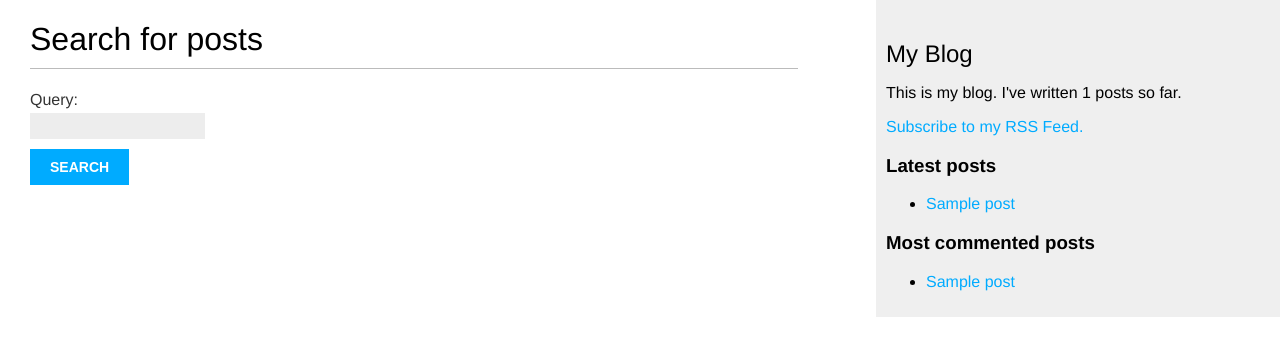
After one commit to davidjnevin/Django_Blog, a Django app: page /blog/search/ in a window 1280 px wide. The commit adds this page. Shown: the top 356 px of the page. Run offline with Django 4.2, Linux system fonts and the light colour scheme; tables that the repository leaves empty hold one stand-in row (values such as "Sample post").

Commit message:
Search function added, sitemaps, rss feeds, tags

```diff
--- a/blog/forms.py
+++ b/blog/forms.py
@@ -1,9 +1,12 @@
 from django import forms
+from django.contrib.postgres.search import SearchVector
 
 from .models import Comment
 
 
 class EmailPostForm(forms.Form):
+    """Returns the email form."""
+
     name = forms.CharField(max_length=25)
     email = forms.EmailField()
     to = forms.EmailField()
@@ -11,6 +14,16 @@ class EmailPostForm(forms.Form):
 
 
 class CommentForm(forms.ModelForm):
+    """Return form with name, email, and body."""
+
     class Meta:
+        """Use three fields from Comment class to generate form."""
+
         model = Comment
         fields = ["name", "email", "body"]
+
+
+class SearchForm(forms.Form):
+    """Return search form."""
+
+    query = forms.CharField(max_length=100)
--- a/blog/models.py
+++ b/blog/models.py
@@ -2,6 +2,7 @@ from django.contrib.auth.models import User
 from django.db import models
 from django.urls import reverse
 from django.utils import timezone
+from taggit.managers import TaggableManager
 
 
 class PublishedManager(models.Manager):
@@ -33,6 +34,7 @@ class Post(models.Model):
     status = models.CharField(
         max_length=2, choices=Status.choices, default=Status.DRAFT
     )
+    tags = TaggableManager()
 
     objects = models.Manager()  # The default Manager
     published = PublishedManager()  # Custom manager for Published posts
--- a/blog/templates/blog/base.html
+++ b/blog/templates/blog/base.html
@@ -1,3 +1,4 @@
+{% load blog_tags %}
 {% load static %}
 <!DOCTYPE html>
 <HTML>
@@ -12,7 +13,24 @@
     </div>
     <div id="sidebar">
         <h2>My Blog</h2>
-        <p>This is my blog</p>
-    </div>
+        <p>This is my blog.
+        I've written {% total_posts %} posts so far.</p>
+        <p>
+        <a href="{ url "blog:post_feed" %}">
+                        Subscribe to my RSS Feed.
+        </a>
+        </p>
+       <h3>Latest posts</h3>
+    {% show_latest_posts 3 %}
+    <h3>Most commented posts</h3>
+    {% get_most_commented_posts as most_commented_posts %}
+    <ul>
+      {% for post in most_commented_posts %}
+        <li>
+          <a href="{{ post.get_absolute_url }}">{{ post.title }}</a>
+        </li>
+      {% endfor %}
+    </ul>
+  </div>
 </body>
 </html>
--- /dev/null
+++ b/blog/templates/blog/post/latest_posts.html
@@ -0,0 +1,7 @@
+<ul>
+    {% for post in latest_posts %}
+        <li>
+            <a href="{{ post.get_absolute_url }}">{{ post.title}}</a>
+        </li>
+    {% endfor %}
+</ul>
--- /dev/null
+++ b/blog/templates/blog/post/search.html
@@ -0,0 +1,32 @@
+{% extends "blog/base.html" %}
+{% load blog_tags %}
+
+{% block title %}Search{% endblock %}
+
+{% block content %}
+  {% if query %}
+    <h1>Posts containing "{{ query }}"</h1>
+    <h3>
+      {% with results.count as total_results %}
+        Found {{ total_results }} result{{ total_results|pluralize }}
+      {% endwith %}
+    </h3>
+    {% for post in results %}
+      <h4>
+        <a href="{{ post.get_absolute_url }}">
+          {{ post.title }}
+        </a>
+      </h4>
+      {{ post.body|markdown|truncatewords_html:12 }}
+    {% empty %}
+      <p>There are no results for your query.</p>
+    {% endfor %}
+    <p><a href="{% url "blog:post_search" %}">Search again</a></p>
+  {% else %}
+    <h1>Search for posts</h1>
+    <form method="get">
+      {{ form.as_p }}
+      <input type="submit" value="Search">
+    </form>
+  {% endif %}
+{% endblock %}
--- /dev/null
+++ b/blog/templatetags/blog_tags.py
@@ -0,0 +1,35 @@
+import markdown
+from django import template
+from django.db.models import Count
+from django.utils.safestring import mark_safe
+
+from ..models import Post
+
+register = template.Library()
+
+
+@register.simple_tag
+def total_posts():
+    """Return number of published posts."""
+    return Post.published.count()
+
+
+@register.inclusion_tag("blog/post/latest_posts.html")
+def show_latest_posts(count=5):
+    """Return a dictionary of latest posts."""
+    latest_posts = Post.published.order_by("-publish")[:count]
+    return {"latest_posts": latest_posts}
+
+
+@register.simple_tag
+def get_most_commented_posts(count=5):
+    """Return the a set number (count) of most commented posts."""
+    return Post.published.annotate(total_comments=Count("comments")).order_by(
+        "-total_comments"
+    )[:count]
+
+
+@register.filter(name="markdown")
+def markdown_format(text):
+    """Clean markdown."""
+    return mark_safe(markdown.markdown(text))
--- a/blog/urls.py
+++ b/blog/urls.py
@@ -1,13 +1,19 @@
 from django.urls import path
 
 from . import views
+from .feeds import LatestPostsFeed
 
 app_name = "blog"
 
 urlpatterns = [
+    # Homepage
+    # path("", views.index, name="index"),
     # post views
     # list of posts
-    path("", views.PostListView.as_view(), name="post_list"),
+    path("", views.post_list, name="post_list"),
+    # path("", views.PostListView.as_view(), name="post_list"),
+    # List of posts filtered by tag
+    path("tag/<slug:tag_slug>/", views.post_list, name="post_list_by_tag"),
     # post details
     path(
         "<int:year>/<int:month>/<int:day>/<slug:post>/",
@@ -16,4 +22,6 @@ urlpatterns = [
     ),
     path("<int:post_id>/share/", views.post_share, name="post_share"),
     path("<int:post_id>/comment", views.post_comment, name="post_comment"),
+    path("feed/", LatestPostsFeed(), name="post_feed"),
+    path("search/", views.post_search, name="post_search"),
 ]
--- a/blog/views.py
+++ b/blog/views.py
@@ -1,11 +1,18 @@
+from django.contrib.postgres.search import (SearchQuery, SearchRank,
+                                            SearchVector, TrigramSimilarity)
 from django.core.mail import send_mail
 from django.core.paginator import EmptyPage, PageNotAnInteger, Paginator
-from django.shortcuts import get_object_or_404, render
+from django.db.models import Count
+from django.shortcuts import get_object_or_404, redirect, render
 from django.views.decorators.http import require_POST
 from django.views.generic import ListView
+from taggit.models import Tag
 
-from .forms import CommentForm, EmailPostForm
+from .forms import CommentForm, EmailPostForm, SearchForm
 from .models import Comment, Post
+
+# def index(request):
+# return render(request, "mysite/index.html")
 
 
 def post_share(request, post_id):
@@ -34,9 +41,13 @@ def post_share(request, post_id):
     )
 
 
-def post_list(request):
+def post_list(request, tag_slug=None):
     """Generate a list of all published posts."""
     post_list = Post.published.all()
+    tag = None
+    if tag_slug:
+        tag = get_object_or_404(Tag, slug=tag_slug)
+        post_list = post_list.filter(tags__in=[tag])
     # Pagination using built in paginator
     paginator = Paginator(post_list, 3)
     page_number = request.GET.get("page", 1)
@@ -50,7 +61,7 @@ def post_list(request):
         posts = paginator.page(paginator.num_pages)
     # posts = paginator.page(page_number)
 
-    return render(request, "blog/post/list.html", {"posts": posts})
+    return render(request, "blog/post/list.html", {"posts": posts, "tag": tag})
 
 
 def post_detail(request, year, month, day, post):
@@ -68,10 +79,22 @@ def post_detail(request, year, month, day, post):
     # Display the comment form
     form = CommentForm()
 
+    # List similar posts based on tags
+    post_tags_ids = post.tags.values_list("id", flat=True)
+    similar_posts = Post.published.filter(tags__in=post_tags_ids).exclude(id=post.id)
+    similar_posts = similar_posts.annotate(same_tags=Count("tags")).order_by(
+        "-same_tags", "-publish"
+    )[:4]
+
     return render(
         request,
         "blog/post/detail.html",
-        {"post": post, "comments": comments, "form": form},
+        {
+            "post": post,
+            "comments": comments,
+            "form": form,
+            "similar_posts": similar_posts,
+        },
     )
 
 
@@ -102,3 +125,27 @@ def post_comment(request, post_id):
         "blog/post/comment.html",
         {"post": post, "form": form, "comment": comment},
     )
+
+
+def post_search(request):
+    form = SearchForm()
+    query = None
+    results = []
+
+    if "query" in request.GET:
+        form = SearchForm(request.GET)
+        if form.is_valid():
+            query = form.cleaned_data["query"]
+            results = (
+                Post.published.annotate(
+                    similarity=TrigramSimilarity("title", query),
+                )
+                .filter(similarity__gt=0.1)
+                .order_by("-similarity")
+            )
+
+    return render(
+        request,
+        "blog/post/search.html",
+        {"form": form, "query": query, "results": results},
+    )
--- a/mysite/urls.py
+++ b/mysite/urls.py
@@ -13,11 +13,24 @@ Including another URLconf
     1. Import the include() function: from django.urls import include, path
     2. Add a URL to urlpatterns:  path('blog/', include('blog.urls'))
 """
+from blog.sitemaps import PostSitemap
 from django.contrib import admin
+from django.contrib.sitemaps.views import sitemap
 from django.urls import include, path
+
+sitemaps = {
+    "posts": PostSitemap,
+}
 
 urlpatterns = [
     path("admin/", admin.site.urls),
     # includes the urls defined in Blog/urls.py
     path("blog/", include("blog.urls", namespace="blog")),
+    path(
+        "sitemap.xml",
+        sitemap,
+        {"sitemaps": sitemaps},
+        name="django.contrib.sitemaps.views.sitemap",
+    ),
+    # path("", include("blog.urls", namespace="index")),
 ]
```
Also changed, not shown: blog/feeds.py (added, +28 -0 lines), blog/sitemaps.py (added, +18 -0 lines), blog/templates/blog/post/detail.html (+20 -1 lines), blog/templates/blog/post/list.html (+21 -7 lines), mysite/settings.py (+42 -6 lines), mysite/templates/mysite/index.html (added, +38 -0 lines), blog/migrations/0006_post_tags.py (added), blog/templates/__init__.py (added).
